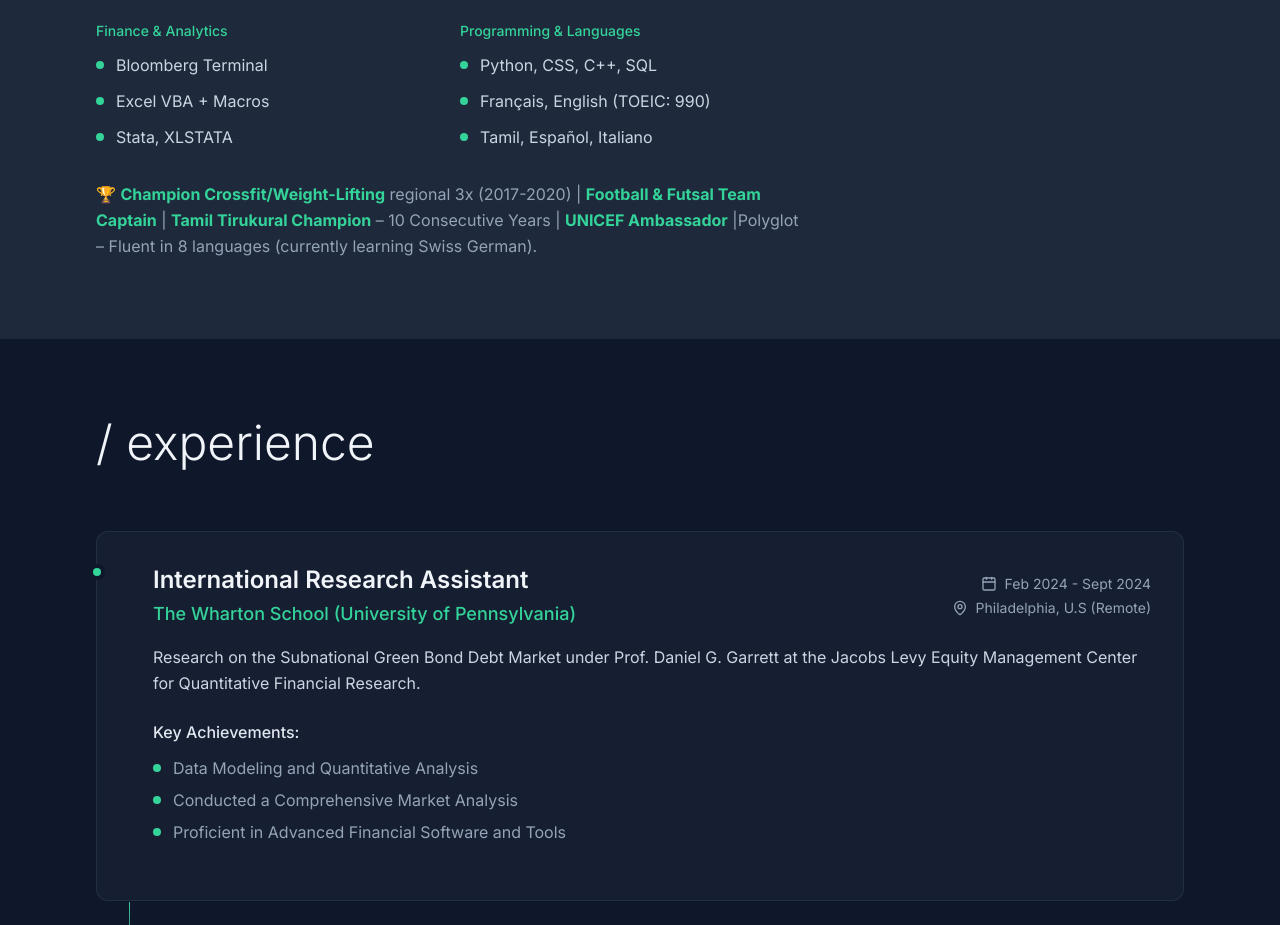
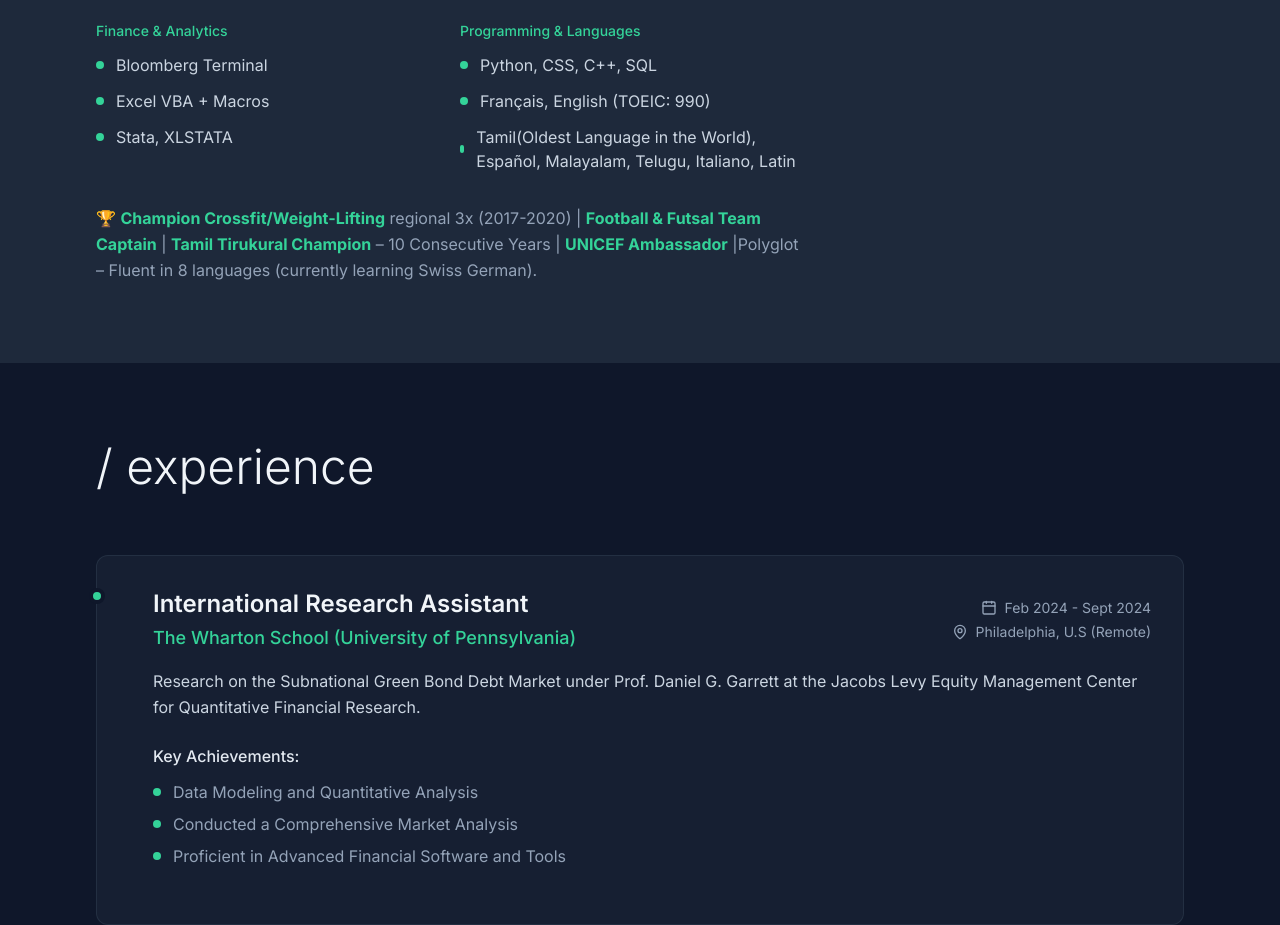
Before and after one commit to Apilashhh/Apilashhh.github.io, a plain HTML site: page index.html in a window 1280 px wide. Shown: the part 1460-2385 px from the top of the page. Drawn offline with nearby package versions, Linux system fonts and the light colour scheme.

Commit message:
Update index.html

```diff
--- a/index.html
+++ b/index.html
@@ -629,7 +629,7 @@
                             </div>
                             <div class="flex items-center space-x-3 group scroll-reveal">
                                 <div class="w-2 h-2 bg-emerald-400 rounded-full group-hover:bg-emerald-300 transition-colors duration-200"></div>
-                                <span class="text-slate-300 group-hover:text-slate-100 transition-colors duration-200">Tamil, Español, Italiano</span>
+                                <span class="text-slate-300 group-hover:text-slate-100 transition-colors duration-200">Tamil(Oldest Language in the World), Español, Malayalam, Telugu, Italiano, Latin </span>
                             </div>
                         </div>
                     </div>
```
